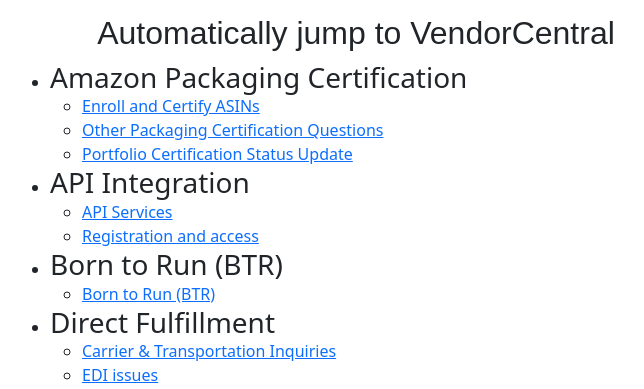
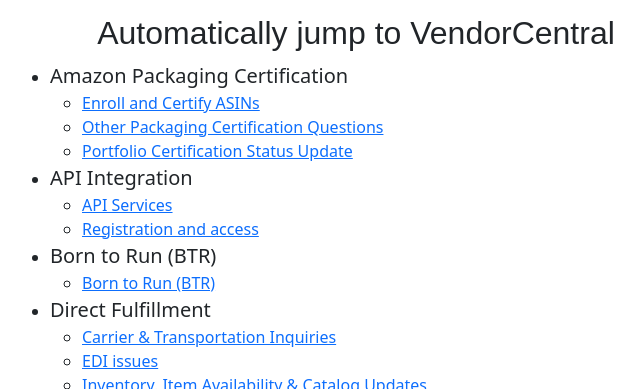
Before and after one commit to blairanderson/vcshortcuts, a React (Create React App) app: page / in a window 1280 px wide. Shown: the part 388-777 px from the top of the page, without its empty margins (284-928 px from the left). Built offline with nearby package versions, Linux system fonts and the light colour scheme.

Commit message:
h3 -> p.lead

```diff
--- a/src/App.js
+++ b/src/App.js
@@ -73,9 +73,12 @@
 
           return (
             <li key={toplevel}>
-              <h3 style={{ marginBottom: 0, display: "inline-block" }}>
+              <p
+                className="lead"
+                style={{ marginBottom: 0, display: "inline-block" }}
+              >
                 {toplevel}
-              </h3>
+              </p>
               <ul>
                 {issues.map(({ issue, id }) => {
                   return (
```
